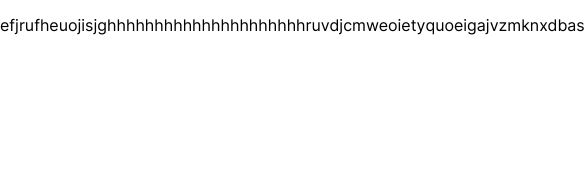
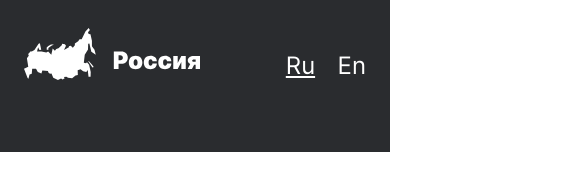
Before and after one commit to Sergey-Firsov/russian-travel, a plain HTML site: page index.html in a window 390 px wide. Shown: the top 190 px of the page, 585 px wide, since content can reach past the window. Drawn offline with Linux system fonts and the light colour scheme.

Commit message:
Added header

```diff
--- /dev/null
+++ b/blocks/decoration-link/decoration-link.css
@@ -0,0 +1,7 @@
+.decoration-link {
+  opacity: 1;
+}
+
+.decoration-link:hover {
+  opacity: 0.7;
+}
--- /dev/null
+++ b/blocks/header/__lang-link/_lang/header__lang-link_lang_en.css
@@ -0,0 +1,3 @@
+.header__lang-link_lang_en {
+  text-decoration: none;
+}
--- /dev/null
+++ b/blocks/header/__lang-link/header__lang-link.css
@@ -0,0 +1,17 @@
+.header__lang-link {
+  color: #fff;
+  font-size: 24px;
+  line-height: 28px;
+  margin-right: 18px;
+}
+
+.header__lang-link:last-child {
+  margin-right: 0;
+}
+
+@media screen and (max-width: 330px) {
+  .header__lang-link {
+    font-size: 18px;
+    line-height: 24px;
+  }
+}
--- /dev/null
+++ b/blocks/header/__logo/header__logo.css
@@ -0,0 +1,14 @@
+.header__logo {
+  width: 176px;
+  height: 100%;
+  background-image: url('header-logo.svg');
+  background-size: contain;
+  background-position: center;
+  background-repeat: no-repeat;
+}
+
+@media screen and (max-width: 330px) {
+  .header__logo {
+    width: 142px;
+  }
+}
--- /dev/null
+++ b/blocks/header/header.css
@@ -0,0 +1,32 @@
+@import url('__logo/header__logo.css');
+@import url('__lang-links/header__lang-links.css');
+@import url('__lang-link/header__lang-link.css');
+@import url('__lang-link/_lang/header__lang-link_lang_en.css');
+
+.header {
+  width: calc(100% - 96px);
+  height: 52px;
+  display: flex;
+  justify-content: space-between;
+  align-items: flex-end;
+  margin: 0 auto 56px;
+}
+
+@media screen and (max-width: 1030px) {
+  .header {
+    margin-bottom: 48px;
+  }
+}
+
+@media screen and (max-width: 770px) {
+  .header {
+    width: calc(100% - 48px);
+  }
+}
+
+@media screen and (max-width: 330px) {
+  .header {
+    width: calc(100% - 32px);
+    height: 42px;
+  }
+}
--- a/blocks/page/page.css
+++ b/blocks/page/page.css
@@ -1,3 +1,15 @@
 .page {
+  box-sizing: border-box;
+  max-width: 1280px;
+  width: 100vw;
+  margin: 0 auto;
+  padding: 28px 0 24px;
+  background-color: #2A2C2F;
   font-family: 'Inter', 'Arial', sans-serif;
 }
+
+@media screen and (max-width: 330px) {
+  .page {
+    padding-top: 16px;
+  }
+}
--- a/index.css
+++ b/index.css
@@ -1,2 +1,4 @@
 @import url('vendor/normalize.css');
 @import url('blocks/page/page.css');
+@import url('blocks/header/header.css');
+@import url('blocks/decoration-link/decoration-link.css');
--- a/index.html
+++ b/index.html
@@ -11,13 +11,15 @@
 <body>
   <div class="page">
     <header class="header">
-
+      <div class="header__logo"></div>
+      <div class="header__lang-links">
+        <a class="header__lang-link decoration-link" href="#">Ru</a>
+        <a class="header__lang-link header__lang-link_lang_en decoration-link" href="#">En</a>
+      </div>
     </header>
     <main class="main">
       <section>
-        <p>
-          efjrufheuojisjghhhhhhhhhhhhhhhhhhhhhruvdjcmweoietyquoeigajvzmknxdbasfuyiuejvmdk
-        </p>
+
       </section>
 
     </main>
```
Also changed, not shown: blocks/header/__lang-links/header__lang-links.css (added), blocks/header/__logo/header-logo.svg (added).
